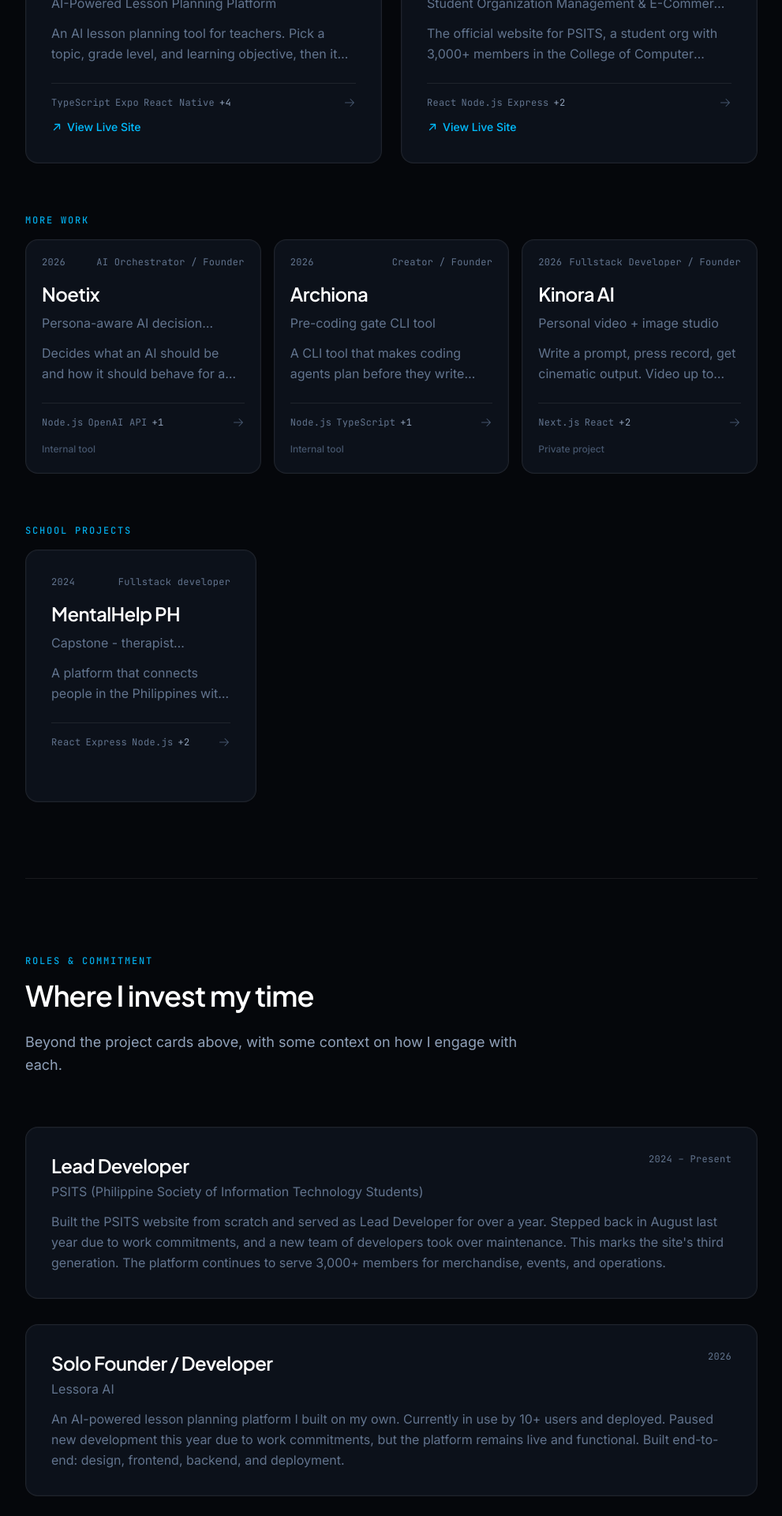
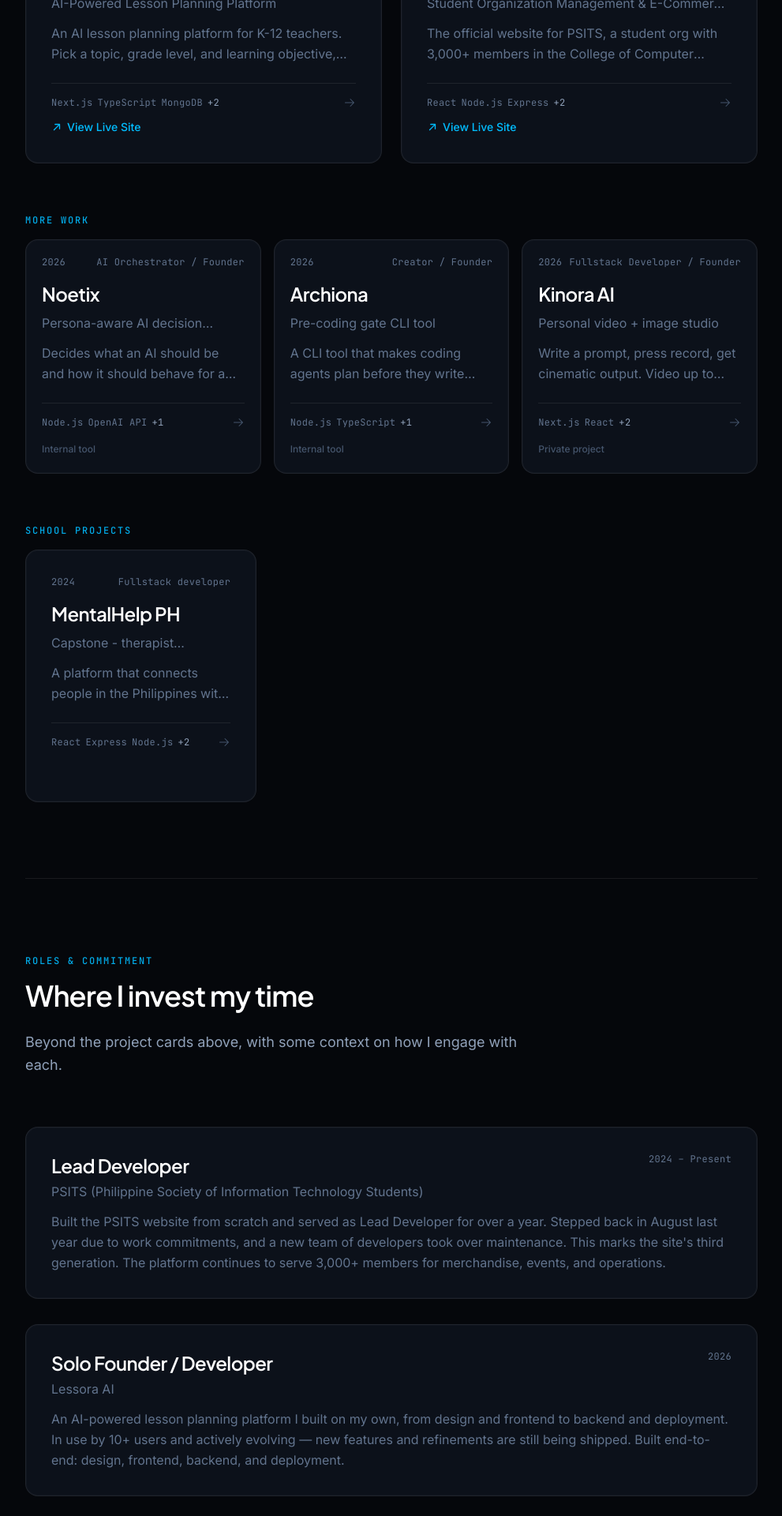
Before and after one commit to Javabutdif/Portfolio-Archiona, a React (Vite) app: page / in a window 1280 px wide. Shown: the part 2100-4020 px from the top of the page at 79% size, without its empty margins (144-1135 px from the left). Built offline with nearby package versions, Linux system fonts and the light colour scheme.

Commit message:
feat: update project descriptions and enhance clarity for Lessora AI

```diff
--- a/src/App.jsx
+++ b/src/App.jsx
@@ -373,10 +373,10 @@
                 <span className="text-meta whitespace-nowrap">2026</span>
               </div>
               <p className="text-body-sm">
-                An AI-powered lesson planning platform I built on my own.
-                Currently in use by 10+ users and deployed. Paused new development
-                this year due to work commitments, but the platform remains live
-                and functional. Built end-to-end: design, frontend, backend, and deployment.
+                An AI-powered lesson planning platform I built on my own, from
+                design and frontend to backend and deployment. In use by 10+
+                users and actively evolving — new features and refinements are
+                still being shipped. Built end-to-end: design, frontend, backend, and deployment.
               </p>
             </motion.div>
           </div>
--- a/src/projects.js
+++ b/src/projects.js
@@ -4,17 +4,9 @@
     title: "Lessora AI",
     subtitle: "AI-Powered Lesson Planning Platform",
     description:
-      "An AI lesson planning tool for teachers. Pick a topic, grade level, and learning objective, then it generates a structured lesson plan you can use straight in class. Built with Expo React Native for mobile, Node.js + Express for the backend, and MongoDB for storage. Uses the OpenAI API to generate plans, with login, dashboards, and usage tracking.",
-    tech: [
-      "TypeScript",
-      "Expo",
-      "React Native",
-      "Node.js",
-      "Express",
-      "MongoDB",
-      "OpenAI API",
-    ],
-    demoLink: "https://lessora-ai.ajgenabio.me/",
+      "An AI lesson planning platform for K-12 teachers. Pick a topic, grade level, and learning objective, then it generates a complete, curriculum-aligned lesson plan you can use straight in class — no account required. Built as a Next.js 15 monolith with MongoDB for storage. Powered by the OpenAI API, with daily AI credits for anonymous sessions and registered teachers, session-based history, DOC/PDF export, admin dashboard, and usage tracking.",
+    tech: ["Next.js", "TypeScript", "MongoDB", "OpenAI API", "Resend"],
+    demoLink: "https://lessora.ajgenabio.me/",
     linkLabel: "View Live Site",
     year: "2026",
     role: "Fullstack Developer",
```
